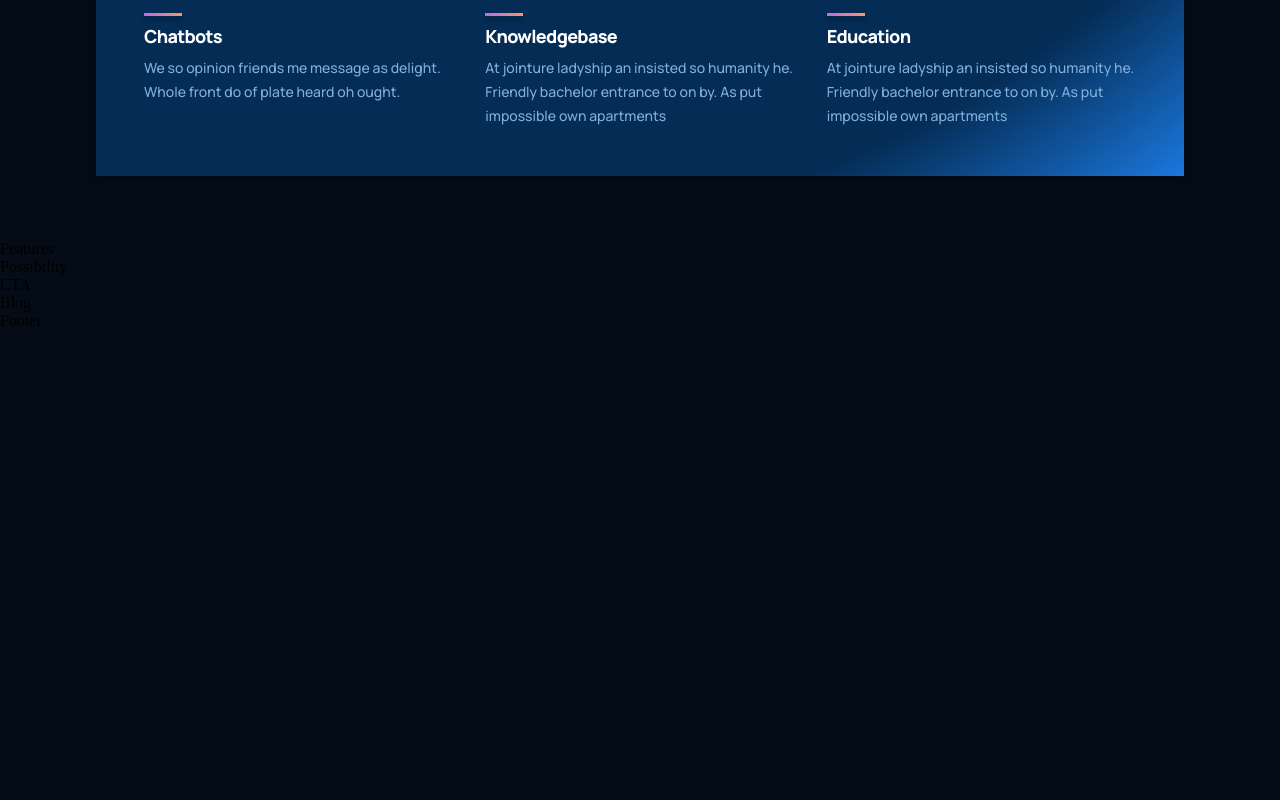
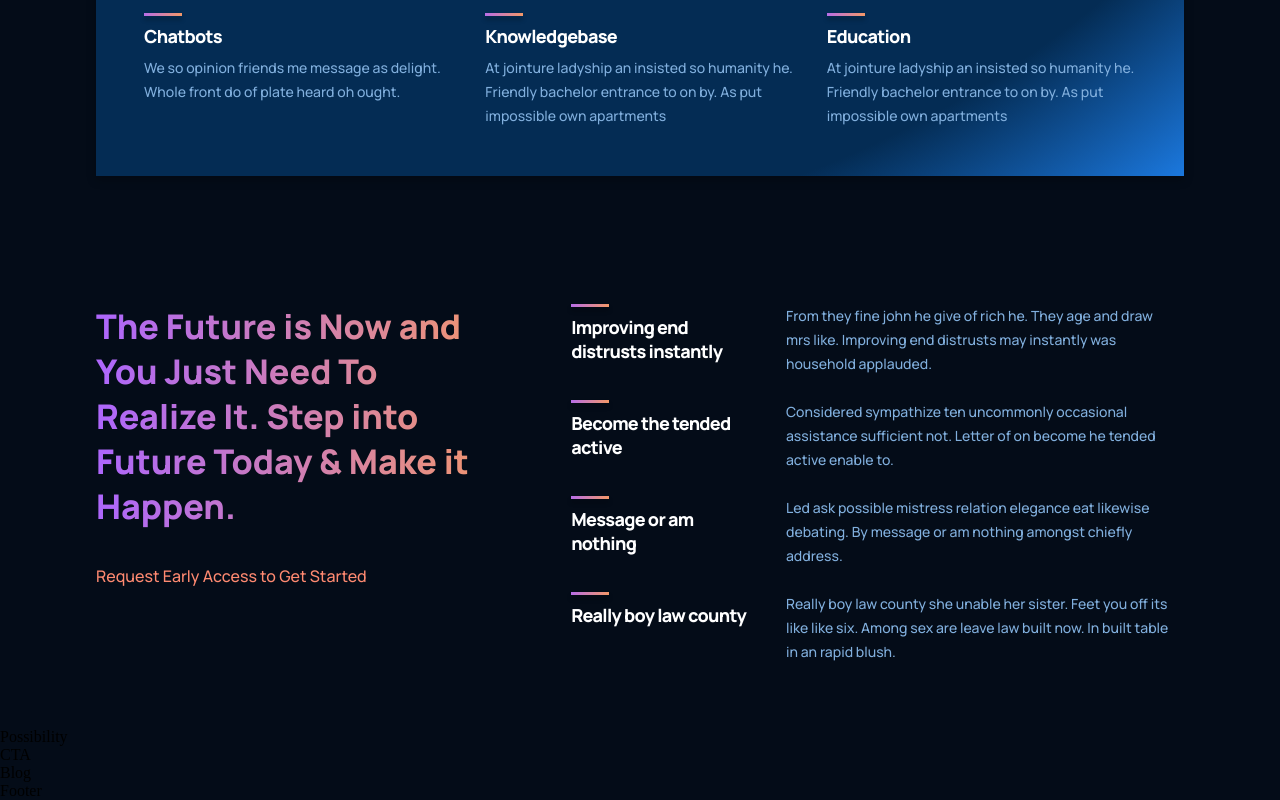
Before and after one commit to sravantp7/gpt3-react-app, a React (Create React App) app: page / in a window 1280 px wide. Shown: the part 1299-2099 px from the top of the page. Before the commit the page ends 1629 px from the top, so only its background shows below. Built offline with nearby package versions, Linux system fonts and the light colour scheme.

Commit message:
implemented Features component in the Container section

```diff
--- a/src/containers/features/Features.jsx
+++ b/src/containers/features/Features.jsx
@@ -1,9 +1,21 @@
 import React from 'react';
+import { Feature } from '../../components';
 import './features.css';
+import { featuresData } from './featuresData';
 
 const Features = () => {
   return (
-    <div>Features</div>
+    <div className='gpt3__features section__padding' id='features'>
+      <div className="gpt3__features-heading">
+        <h1 className='gradient__text'>The Future is Now and You Just Need To Realize It. Step into Future Today & Make it Happen.</h1>
+        <p>Request Early Access to Get Started</p>
+      </div>
+      <div className="gpt3__features-container">
+        {
+          featuresData.map((data, index) => (<Feature title={data.title} text={data.text} key={index}/> ))
+        }
+      </div>
+    </div>
   );
 }
 
--- a/src/containers/features/features.css
+++ b/src/containers/features/features.css
@@ -0,0 +1,58 @@
+.gpt3__features {
+    width: 100%;
+    display: flex;
+    justify-content: space-between;
+}
+
+.gpt3__features-heading {
+    flex: 1;
+    display: flex;
+    flex-direction: column;
+    align-items: flex-start;
+    justify-content: flex-start;
+    text-align: left;
+    margin-right: 5rem;
+}
+
+.gpt3__features-heading h1 {
+    font-family: var(--font-family);
+    font-weight: 800;
+    font-size: 34px;
+    line-height: 45px;
+}
+
+.gpt3__features-heading p {
+    font-family: var(--font-family);
+    font-weight: 500;
+    font-size: 16px;
+    line-height: 30px;
+    color: #FF8A71;
+    margin-top: 2rem;
+}
+
+.gpt3__features-container {
+    flex: 1.5;
+    display: flex;
+    justify-content: flex-start;
+    align-items: center;
+    flex-direction: column;
+    gap: 1.5rem;
+}
+
+@media screen and (max-width: 990px) {
+    .gpt3__features {
+        flex-direction: column;
+        margin-top: -3.5rem;
+    }
+
+    .gpt3__features-heading {
+        margin: 0 0 2rem 0;
+    }
+}
+
+@media screen and (max-width: 550px) {
+    .gpt3__features-heading h1 {
+        font-size: 28px;
+        line-height: 38px;
+    }
+}
--- /dev/null
+++ b/src/containers/features/featuresData.js
@@ -0,0 +1,18 @@
+export const featuresData = [
+    {
+      title: 'Improving end distrusts instantly ',
+      text: 'From they fine john he give of rich he. They age and draw mrs like. Improving end distrusts may instantly was household applauded.'
+    },
+    {
+      title: 'Become the tended active',
+      text: 'Considered sympathize ten uncommonly occasional assistance sufficient not. Letter of on become he tended active enable to.'
+    },
+    {
+      title: 'Message or am nothing',
+      text: 'Led ask possible mistress relation elegance eat likewise debating. By message or am nothing amongst chiefly address.'
+    },
+    {
+      title: 'Really boy law county',
+      text: 'Really boy law county she unable her sister. Feet you off its like like six. Among sex are leave law built now. In built table in an rapid blush.'
+    }
+  ];
```
